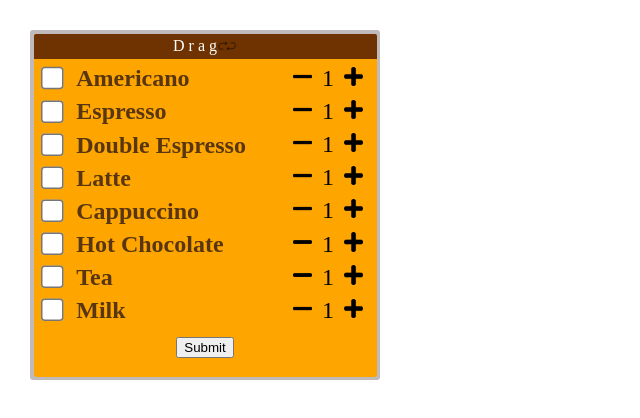
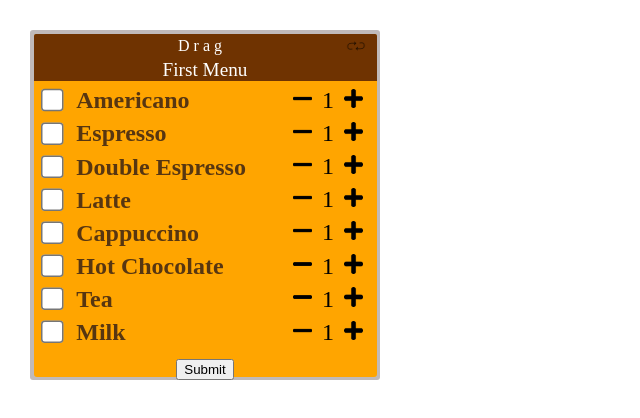
Before and after one commit to Ge0rgeM/Ibis, a plain HTML site: page index.html in a window 1280 px wide. Shown: the whole page, without its empty margins (0-640 px from the left). Drawn offline with Linux system fonts and the light colour scheme.

Commit message:
Update index.html

```diff
--- a/index.html
+++ b/index.html
@@ -121,6 +121,7 @@
         border-radius: 2px 2px 0 0;
         position: relative;
         color: white;
+        position: inherit;
         display: flex;
         justify-content: center;
         align-items: center;
@@ -189,47 +190,33 @@
     .menuChange{
         height: 20px;
         width: 20px;
+        float: right;
+        margin: 0 10px 0 0;
+    }
+    .dragText{
+        margin: auto;
+        position: relative;
+        left: 10px;
+    }
+    .menuChangeIcon{
         cursor: pointer;
+        color: white;
+    }
+    #menuName{
+        width: 100%;
+        background-color: rgb(111, 51, 1);
+        color: white;
+        font-size: 120%;
+        display: flex;
+        justify-content: center;
     }
 </style>
 <body>
     <div class="backDiv" id="toMove">
         <div class="checkList">
-            <div class="moveIcon" id="toMoveHeader">D r a g <div class="menuChange"><img src="./change.png" alt=""></div></div>
-            <div id="list">
-                <div class="eachLabel">
-                    <label for="Americano"><input type="checkbox" name="baverage" id="Americano">Americano</label>
-                    <div class="count"><div class="minus"><img src="./minus.png" alt=""></div><span class="quantity">1</span><div class="plus"><img src="./plus.png" alt=""></div></div>
-                </div>
-                <div class="eachLabel">
-                    <label for="Espresso"><input type="checkbox" name="baverage" id="Espresso">Espresso</label>
-                    <div class="count"><div class="minus"><img src="./minus.png" alt=""></div><span class="quantity">1</span><div class="plus"><img src="./plus.png" alt=""></div></div>
-                </div>
-                <div class="eachLabel">
-                    <label for="DoubleEspresso"><input type="checkbox" name="baverage" id="DoubleEspresso">Double Espresso</label>
-                    <div class="count"><div class="minus"><img src="./minus.png" alt=""></div><span class="quantity">1</span><div class="plus"><img src="./plus.png" alt=""></div></div>
-                </div>
-                <div class="eachLabel">
-                    <label for="Latte"><input type="checkbox" name="baverage" id="Latte">Latte</label>
-                    <div class="count"><div class="minus"><img src="./minus.png" alt=""></div><span class="quantity">1</span><div class="plus"><img src="./plus.png" alt=""></div></div>
-                </div>
-                <div class="eachLabel">
-                    <label for="Cappuccino"><input type="checkbox" name="baverage" id="Cappuccino">Cappuccino</label>
-                    <div class="count"><div class="minus"><img src="./minus.png" alt=""></div><span class="quantity">1</span><div class="plus"><img src="./plus.png" alt=""></div></div>
-                </div>
-                <div class="eachLabel">
-                    <label for="HotChocolate"><input type="checkbox" name="baverage" id="HotChocolate">Hot Chocolate</label>
-                    <div class="count"><div class="minus"><img src="./minus.png" alt=""></div><span class="quantity">1</span><div class="plus"><img src="./plus.png" alt=""></div></div>
-                </div>
-                <div class="eachLabel">
-                    <label for="Tea"><input type="checkbox" name="baverage" id="Tea">Tea</label>
-                    <div class="count"><div class="minus"><img src="./minus.png" alt=""></div><span class="quantity">1</span><div class="plus"><img src="./plus.png" alt=""></div></div>
-                </div>
-                <div class="eachLabel">
-                    <label for="Milk"><input type="checkbox" name="baverage" id="Milk">Milk</label>
-                    <div class="count"><div class="minus"><img src="./minus.png" alt=""></div><span class="quantity">1</span><div class="plus"><img src="./plus.png" alt=""></div></div>
-                </div>
-            </div>
+            <div class="moveIcon" id="toMoveHeader"><div class="dragText">D r a g</div><div class="menuChange"><img onclick="menuChangeJS()" class="menuChangeIcon" src="./change.png" alt=""></div></div>
+            <div id="menuName">First Menu</div>
+            <div id="list"></div>
             <div class="buttonContainer">
                 <button id="submitButton" onclick="getCheckedInfo()">Submit</button>
             </div><br>
@@ -238,13 +225,11 @@
 </body>
 </html>
 <script>
-    // START
-    dragElement(document.getElementById("toMove"));
-    changeQuantity();
-    uncheckDefault();
-    // START
-
     // GLOBAL
+    const menus={
+        'firstMenu':addFirstMenu(),
+        'secondMenu':addSecondMenu()
+    };
     let costs={ // All produvts and their costs
         'Americano': 5,
         'Espresso': 5,
@@ -253,7 +238,8 @@
         'Cappuccino': 6,
         'Hot Chocolate': 8,
         'Tea': 4,
-        'Milk': 3
+        'Milk': 3,
+        'Snickers': 5
     };
 
     function Menu(name,quantity,cost) { // To make menu list quickly
@@ -263,8 +249,29 @@
     }
     // GLOBAL
 
+    // START
+    document.getElementById('list').innerHTML=menus.firstMenu;
+    dragElement(document.getElementById("toMove"));
+    changeQuantity();
+    uncheckDefault();
+    // START
+
+
 
     // Main Program !-------------------------------
+    function menuChangeJS() {
+        let current = document.getElementById('menuName');
+        let menuToChange=document.getElementById('list');
+        if(current.innerHTML=='First Menu'){
+            menuToChange.innerHTML=menus.secondMenu;
+            current.innerHTML="Second Menu";
+        }else {
+            current.innerHTML="First Menu";
+            menuToChange.innerHTML=menus.firstMenu;
+        }
+        changeQuantity(); // To refresh all of them
+        uncheckDefault(); // To refresh all of them
+    }
     function uncheckDefault() { // if checked one is unchecked, makes it's quantity to DEFAULT;
         let quantities = document.getElementsByClassName('quantity');
         let checked = document.querySelectorAll('input[type=checkbox]');
@@ -366,7 +373,6 @@
                 '<div class="productCost">'+cost+' Gel</div>'+
             '</div>';
         }else {
-            console.log(div);
             div.innerHTML=total+" Gel";
         }
     }
@@ -387,6 +393,48 @@
         const wholeContainerW = element.offsetWidth;
         element.parentNode.style.height=wholeContainerH+7+'px';
         element.parentNode.style.width=wholeContainerW+5+'px';
+    }
+    function addFirstMenu() {
+        let firMenuHTML='<div class="eachLabel">'+
+                    '<label for="Americano"><input type="checkbox" name="baverage" id="Americano">Americano</label>'+
+                    '<div class="count"><div class="minus"><img src="./minus.png" alt=""></div><span class="quantity">1</span><div class="plus"><img src="./plus.png" alt=""></div></div>'+
+                '</div>'+
+                '<div class="eachLabel">'+
+                    '<label for="Espresso"><input type="checkbox" name="baverage" id="Espresso">Espresso</label>'+
+                    '<div class="count"><div class="minus"><img src="./minus.png" alt=""></div><span class="quantity">1</span><div class="plus"><img src="./plus.png" alt=""></div></div>'+
+                '</div>'+
+                '<div class="eachLabel">'+
+                    '<label for="DoubleEspresso"><input type="checkbox" name="baverage" id="DoubleEspresso">Double Espresso</label>'+
+                    '<div class="count"><div class="minus"><img src="./minus.png" alt=""></div><span class="quantity">1</span><div class="plus"><img src="./plus.png" alt=""></div></div>'+
+                '</div>'+
+                '<div class="eachLabel">'+
+                    '<label for="Latte"><input type="checkbox" name="baverage" id="Latte">Latte</label>'+
+                    '<div class="count"><div class="minus"><img src="./minus.png" alt=""></div><span class="quantity">1</span><div class="plus"><img src="./plus.png" alt=""></div></div>'+
+                '</div>'+
+                '<div class="eachLabel">'+
+                    '<label for="Cappuccino"><input type="checkbox" name="baverage" id="Cappuccino">Cappuccino</label>'+
+                    '<div class="count"><div class="minus"><img src="./minus.png" alt=""></div><span class="quantity">1</span><div class="plus"><img src="./plus.png" alt=""></div></div>'+
+                '</div>'+
+                '<div class="eachLabel">'+
+                    '<label for="HotChocolate"><input type="checkbox" name="baverage" id="HotChocolate">Hot Chocolate</label>'+
+                    '<div class="count"><div class="minus"><img src="./minus.png" alt=""></div><span class="quantity">1</span><div class="plus"><img src="./plus.png" alt=""></div></div>'+
+                '</div>'+
+                '<div class="eachLabel">'+
+                    '<label for="Tea"><input type="checkbox" name="baverage" id="Tea">Tea</label>'+
+                    '<div class="count"><div class="minus"><img src="./minus.png" alt=""></div><span class="quantity">1</span><div class="plus"><img src="./plus.png" alt=""></div></div>'+
+                '</div>'+
+                '<div class="eachLabel">'+
+                    '<label for="Milk"><input type="checkbox" name="baverage" id="Milk">Milk</label>'+
+                    '<div class="count"><div class="minus"><img src="./minus.png" alt=""></div><span class="quantity">1</span><div class="plus"><img src="./plus.png" alt=""></div></div>'+
+                '</div>';
+        return firMenuHTML;
+    }
+    function addSecondMenu() {
+        let secMenuHTML='<div class="eachLabel">'+
+                            '<label for="Snickers"><input type="checkbox" name="food" id="Snickers">Snickers</label>'+
+                            '<div class="count"><div class="minus"><img src="./minus.png" alt=""></div><span class="quantity">1</span><div class="plus"><img src="./plus.png" alt=""></div></div>'+
+                        '</div>';
+        return secMenuHTML;
     }
     //Others -------------------------------!
 
```
